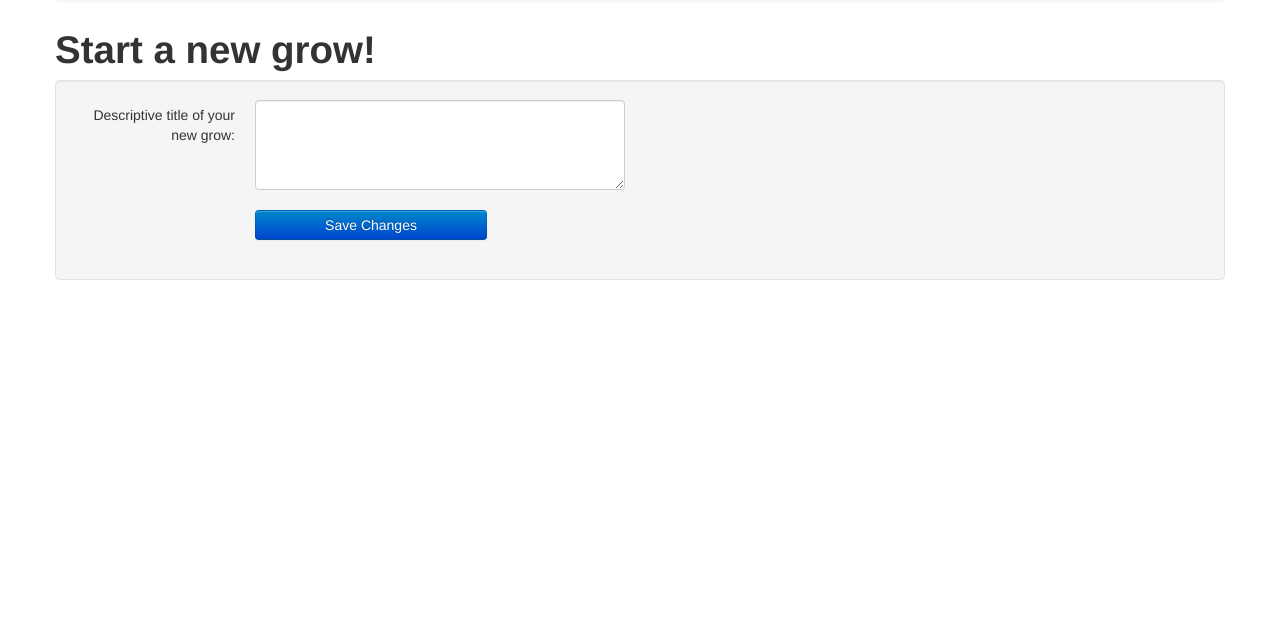
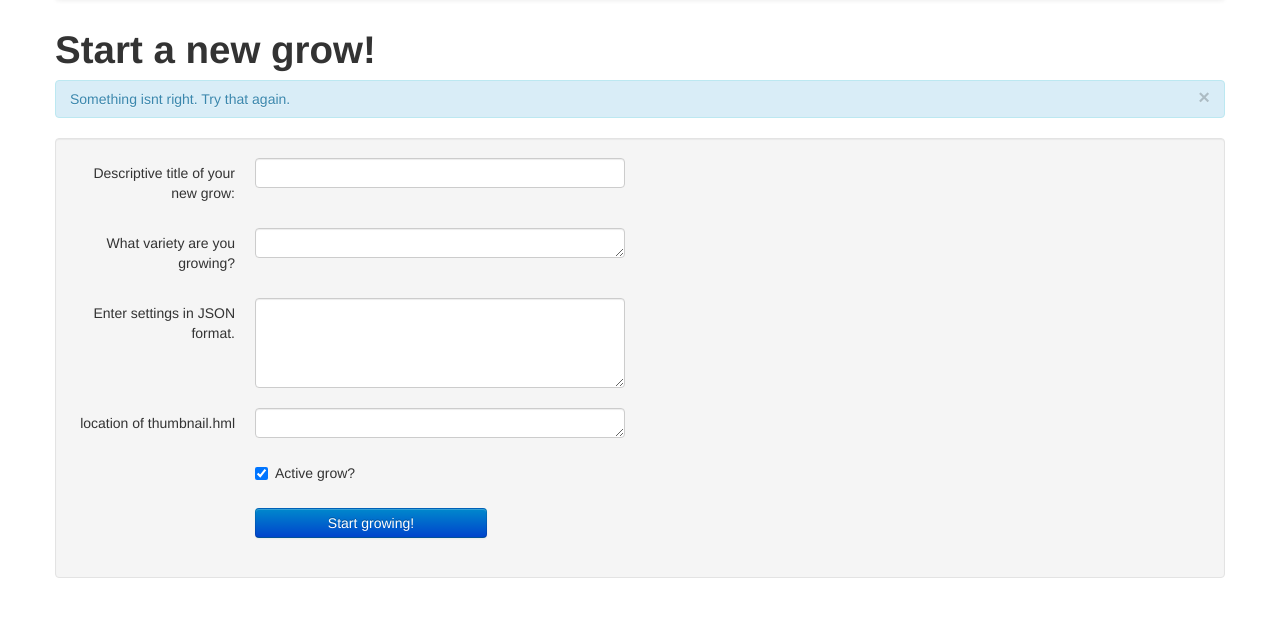
Before and after one commit to Growberry/growberry_web, a Flask app: page /addgrow in a window 1280 px wide. Shown: the part 42-659 px from the top of the page. Run offline with Flask 2, Linux system fonts and the light colour scheme; a user stored in the database is signed in; data comes from the database, SQL or seed files in the repository; parts of the project's set-up code (start-up, migrations or seed data) failed here and were passed over.

Commit message:
addgrow form/html/view function not working properly.  Everything looks good, but not creating new grows

```diff
--- a/app/forms.py
+++ b/app/forms.py
@@ -26,16 +26,16 @@ class EditForm(Form):
 			return False
 		return True
 
-class EditSettings(Form):
+class CreateGrow(Form):
 
-	title = TextAreaField('title', validators = [Length(min=0,max=140)])
+	title = StringField('title', validators = [Length(min=0,max=140)])
 	is_active = BooleanField('is_active', default = True)
 	thumb = TextAreaField('thumb', validators = [Length(min=0,max=140)])
 	variety = TextAreaField('variety', validators = [Length(min=0,max=140)])
 	settings = TextAreaField('settings', validators = [Length(min=0)])
-	def __init__(self, original_nickname, *args, **kwargs):
+	def __init__(self, *args, **kwargs):
 		Form.__init__(self, *args, **kwargs)
-		self.original_nickname = original_nickname
+
 
 
 class PostForm(Form):
--- a/app/models.py
+++ b/app/models.py
@@ -91,7 +91,6 @@ class Post(db.Model):
 		return '<Post %r>' % (self.body)
 
 class Grow(db.Model):
-	__searchable__ = ['plant']
 
 	id = db.Column(db.Integer, primary_key = True)
 	title = db.Column(db.String(140))
--- a/app/templates/addgrow.html
+++ b/app/templates/addgrow.html
@@ -10,15 +10,49 @@
             <div class="control-group{% if form.title.errors %} error{% endif %}">
                 <label class="control-label" for="title">Descriptive title of your new grow:</label>
                 <div class="controls">
-                    {{ form.variety(cols=64, rows=4, class="span4") }}
+                    {{ form.title(cols=64, rows=1, class="span4") }}
+                    {% for error in form.title.errors %}
+                        <span class="help-inline">[{{ error }}]</span><br>
+                    {% endfor %}
+                </div>
+            </div>
+            <div class="control-group{% if form.title.errors %} error{% endif %}">
+                <label class="control-label" for="variety">What variety are you growing?</label>
+                <div class="controls">
+                    {{ form.variety(cols=24, rows=1, class="span4") }}
                     {% for error in form.variety.errors %}
+                        <span class="help-inline">[{{ error }}]</span><br>
+                    {% endfor %}
+                </div>
+            </div>
+            <div class="control-group{% if form.title.errors %} error{% endif %}">
+                <label class="control-label" for="settings">Enter settings in JSON format.</label>
+                <div class="controls">
+                    {{ form.settings(cols=64, rows=4, class="span4") }}
+                    {% for error in form.settings.errors %}
+                        <span class="help-inline">[{{ error }}]</span><br>
+                    {% endfor %}
+                </div>
+            </div>
+            <div class="control-group{% if form.thumb.errors %} error{% endif %}">
+                <label class="control-label" for="thumb"> location of thumbnail.hml </label>
+                <div class="controls">
+                    {{ form.thumb(cols=24, rows=1, class="span4") }}
+                    {% for error in form.thumb.errors %}
                         <span class="help-inline">[{{ error }}]</span><br>
                     {% endfor %}
                 </div>
             </div>
             <div class="control-group">
                 <div class="controls">
-                    <input class="btn btn-primary" type="start growing!" value="Save Changes">
+                    <label class="checkbox" for="is_active">
+                        {{ form.is_active }} Active grow?
+                    </label>
+                </div>
+            </div>
+            <div class="control-group">
+                <div class="controls">
+                    <input class="btn btn-primary" type="submit!" value="Start growing!">
                 </div>
             </div>
         </form>
--- a/app/templates/user.html
+++ b/app/templates/user.html
@@ -18,9 +18,6 @@
         {% else %}
             <a href="{{url_for('unfollow', nickname=user.nickname)}}">Unfollow</a>
         {% endif %}
-        {% if user.id == g.user.id %}
-            <a href="{{url_for('settings')}}">Edit your settings</a>
-        {% endif %}
         </p>
     </div>
     {% for post in posts.items %}
--- a/app/views.py
+++ b/app/views.py
@@ -1,7 +1,7 @@
 from flask import render_template, flash, redirect, session, url_for, request, g
 from flask_login import login_user, logout_user, current_user, login_required
 from app import app, db, lm, oid
-from .forms import LoginForm, EditForm, PostForm, SearchForm, EditSettings
+from .forms import LoginForm, EditForm, PostForm, SearchForm, CreateGrow
 from .models import User, Post
 from .emails import follower_notification
 from datetime import datetime
@@ -123,7 +123,7 @@ def edit():
 @app.route('/addgrow', methods=['GET', 'POST'])
 @login_required
 def addgrow():
-	form = EditSettings(g.user.nickname)
+	form = CreateGrow()
 	if form.validate_on_submit():
 		grow = Grow(title = form.title.data,
 					startdate = datetime.utcnow(),
@@ -135,26 +135,10 @@ def addgrow():
 		db.session.commit()
 		flash('Your Grow has begun!')
 		return redirect(url_for('garden'))
+	else:
+		flash('Something isnt right.  Try that again.')
 	return render_template('addgrow.html', form =form)
 
-@app.route('/settings', methods=['GET', 'POST'])
-@login_required
-def settings():
-	form = EditSettings(g.user.nickname)
-	if form.validate_on_submit():
-		sun = {}
-		sun['sunrise']=form.sunrise.data
-		sun['daylength']=form.daylength.data
-		g.user.variety = sun
-		#g.user.variety = form.variety.data
-		db.session.add(g.user)
-		db.session.commit()
-		flash('Your changes have been saved')
-		return redirect(url_for('index'))
-	else:
-		flash('something went wrong.  Try again')
-		form.variety.data = g.user.variety
-	return render_template('settings.html', form =form)
 
 @app.route('/garden/<nickname>')
 @app.route('/garden/<nickname>/<int:page>')
@@ -167,12 +151,6 @@ def garden(nickname, page =1):
 	grows = g.user.grows.paginate(page, POSTS_PER_PAGE,False)
 	return render_template('garden.html', user=user,grows =grows)
 
-
-@app.route('/settings/<nickname>', methods=['GET'])
-def sndsettings(nickname):
-	user = User.query.filter_by(nickname = nickname).first()
-	bucket_settings = str(user.variety)
-	return bucket_settings
 
 @app.route('/follow/<nickname>')
 @login_required
```
Also changed, not shown: app/templates/settings.html (deleted, +0 -26 lines), db_repository/versions/009_migration.py (added, +41 -0 lines), db_repository/versions/010_migration.py (added, +19 -0 lines), app.db, 5 other files.
